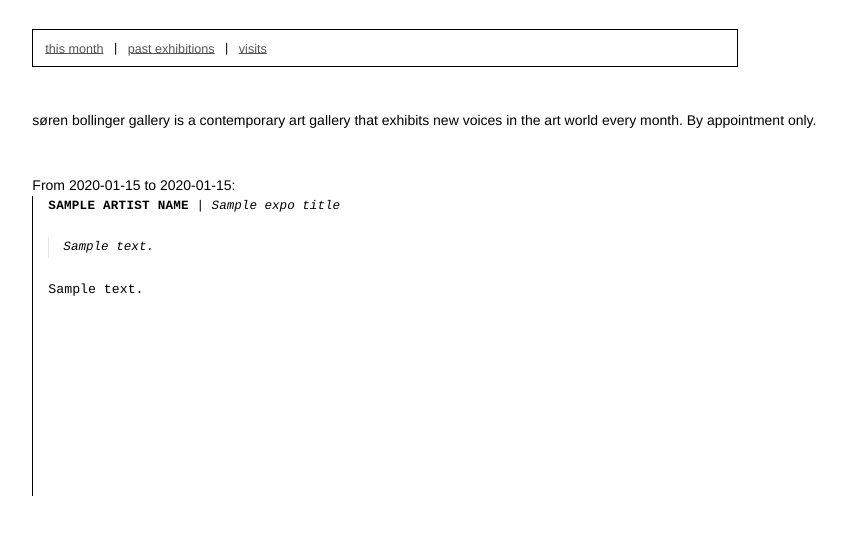
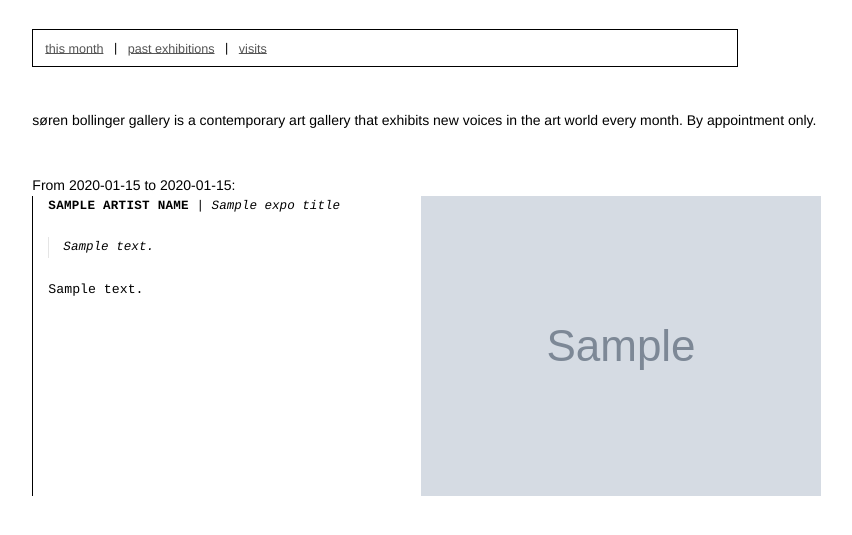
Before and after one commit to bolinocroustibat/blockhaus101, a Django app: template blockhaus101_app/templates/en/index.html in a window 1280 px wide. Shown: the part 187-722 px from the top of the page, without its empty margins (81-933 px from the left). Run offline with Django 3.2, Linux system fonts and the light colour scheme; the template is opened without the code that fills it: most values are stand-ins (such as "Sample title", 1, 10 or a date in 2020); grey boxes marked "Sample" are stand-in pictures.

Commit message:
fix: remove HTMX lazy loading of images

```diff
--- a/blockhaus101_app/static/style.css
+++ b/blockhaus101_app/static/style.css
@@ -166,9 +166,6 @@ nav li a.active::after {
 		max-height: 600px;
 		height: auto;
 		object-fit: contain;
-		opacity: 0;
-		transition: opacity 0.3s ease;
-		position: relative;  /* For loading animation positioning */
 	}
 	@media screen and (max-width: 800px) {
 		img {
@@ -176,34 +173,6 @@ nav li a.active::after {
 			max-height: 350px;
 		}
 	}
-}
-
-/* Loading animation placeholder */
-.expo-wrapper img::before {
-	content: '';
-	position: absolute;
-	top: 0;
-	left: 0;
-	width: 100%;
-	height: 100%;
-	background: rgba(0, 0, 0, 0.03);
-	animation: pulse 1.5s infinite;
-}
-
-@keyframes pulse {
-	0% {
-		opacity: 0.3;
-	}
-	50% {
-		opacity: 0.6;
-	}
-	100% {
-		opacity: 0.3;
-	}
-}
-
-.expo-wrapper img.htmx-settling {
-	opacity: 1;
 }
 
 .expo-wrapper a{
--- a/blockhaus101_app/templates/en/index.html
+++ b/blockhaus101_app/templates/en/index.html
@@ -24,9 +24,7 @@
 		<div class="expo-text">{{ expo_text }}</div>
 	</div>
 	{% if expo_image1 %}
-		<img src="{{ expo_image1 }}"
-			 loading="lazy"
-			 hx-on="load: this.classList.add('htmx-settling')" />
+		<img src="{{ expo_image1 }}" />
 	{% endif %}
 </div>
 
--- a/blockhaus101_app/templates/en/partials/exhibition-batch.html
+++ b/blockhaus101_app/templates/en/partials/exhibition-batch.html
@@ -7,9 +7,7 @@
         <div class="text">{{ e.text }}</div>
     </div>
     {% if e.image1 %}
-    <img src="{{ e.image1 }}"
-         loading="lazy"
-         hx-on="load: this.classList.add('htmx-settling')" />
+    <img src="{{ e.image1 }}" />
     {% endif %}
 </div>
 {% endfor %}
--- a/blockhaus101_app/templates/en/past-exhibitions.html
+++ b/blockhaus101_app/templates/en/past-exhibitions.html
@@ -24,9 +24,7 @@
 				<div class="text">{{ e.text }}</div>
 			</div>
 			{% if e.image1 %}
-			<img src="{{ e.image1 }}"
-				 loading="lazy"
-				 hx-on="load: this.classList.add('htmx-settling')" />
+			<img src="{{ e.image1 }}" />
 			{% endif %}
 		</div>
 		{% endfor %}
--- a/blockhaus101_app/templates/fr/index.html
+++ b/blockhaus101_app/templates/fr/index.html
@@ -24,9 +24,7 @@
 		<div class="expo-text">{{ expo_text }}</div>
 	</div>
 	{% if expo_image1 %}
-		<img src="{{ expo_image1 }}"
-			 loading="lazy"
-			 hx-on="load: this.classList.add('htmx-settling')" />
+		<img src="{{ expo_image1 }}" />
 	{% endif %}
 </div>
 
--- a/blockhaus101_app/templates/fr/partials/exhibition-batch.html
+++ b/blockhaus101_app/templates/fr/partials/exhibition-batch.html
@@ -7,9 +7,7 @@
         <div class="text">{{ e.text }}</div>
     </div>
     {% if e.image1 %}
-    <img src="{{ e.image1 }}"
-         loading="lazy"
-         hx-on="load: this.classList.add('htmx-settling')" />
+    <img src="{{ e.image1 }}" />
     {% endif %}
 </div>
 {% endfor %}
--- a/blockhaus101_app/templates/fr/past-exhibitions.html
+++ b/blockhaus101_app/templates/fr/past-exhibitions.html
@@ -25,9 +25,7 @@
 				<div class="text">{{ e.text }}</div>
 			</div>
 			{% if e.image1 %}
-			<img src="{{ e.image1 }}"
-				 loading="lazy"
-				 hx-on="load: this.classList.add('htmx-settling')" />
+			<img src="{{ e.image1 }}" />
 			{% endif %}
 		</div>
 		{% endfor %}
```
